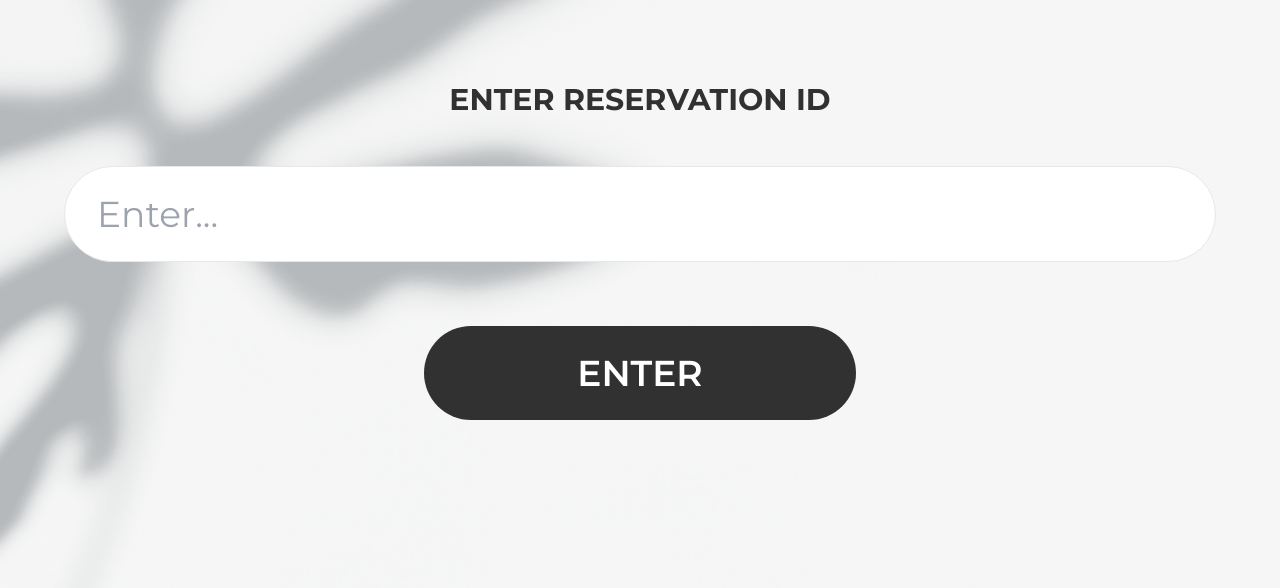
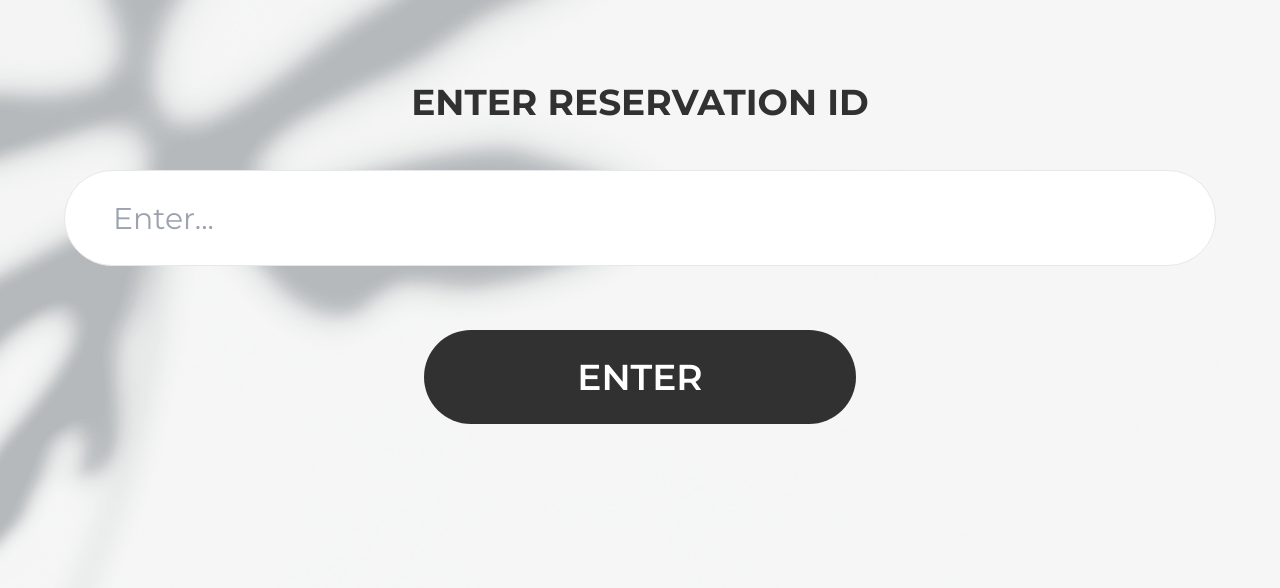
Before and after one commit to elishadiah/fooyee-screens, a plain HTML site: page check-in.html in a window 1280 px wide. Shown: the part 198-786 px from the top of the page. Drawn offline with nearby package versions, Linux system fonts and the light colour scheme.

Commit message:
no message

```diff
--- a/check-in.html
+++ b/check-in.html
@@ -55,13 +55,13 @@
             style="transform: translate(-50%, -50%)"
           >
             <div class="text-center">
-              <p class="text-3xl font-bold uppercase mb-12 text-[#313131]">
+              <p class="text-4xl font-bold uppercase mb-12 text-[#313131]">
                 enter reservation id
               </p>
               <div>
                 <input
                   type="text"
-                  class="border w-full rounded-full h-24 pr-3 pl-8 mb-16 text-4xl"
+                  class="border w-full rounded-full h-24 pr-3 pl-12 mb-16 text-3xl"
                   placeholder="Enter..."
                 />
               </div>
```
